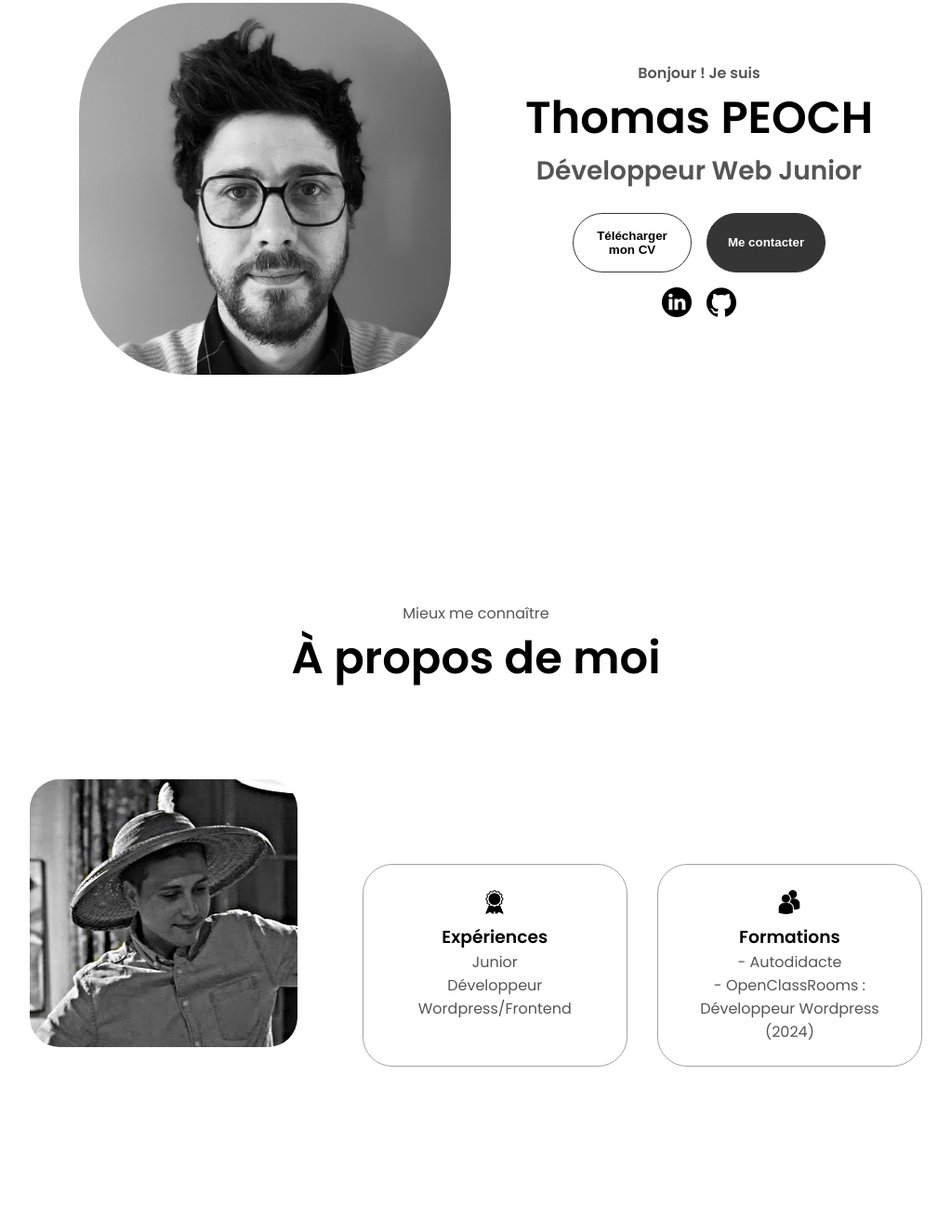
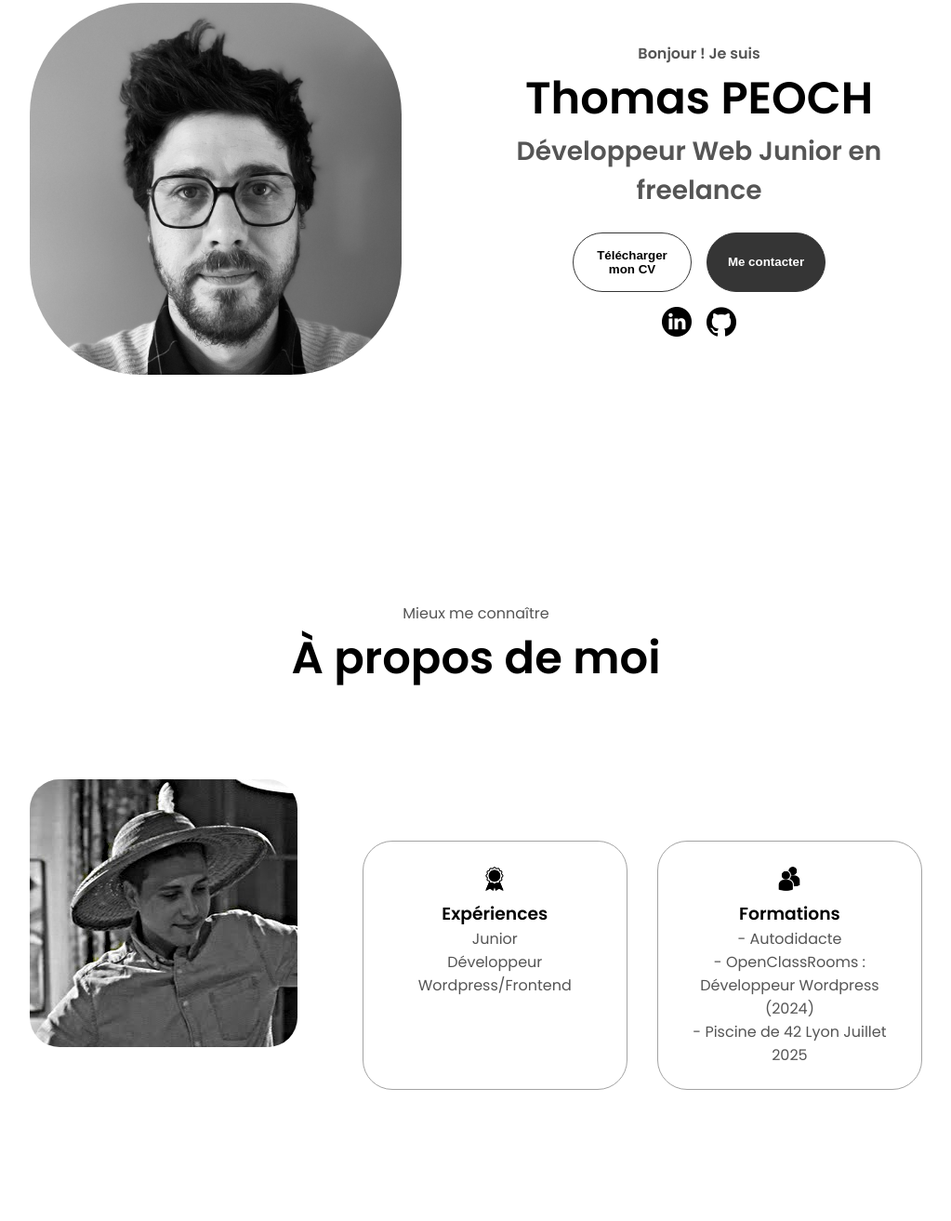
Before and after one commit to Starrpoek/Portfolio_TP, a plain HTML site: page index.html in a window 1280 px wide. Shown: the part 281-1594 px from the top of the page at 93% size, without its empty margins (128-1151 px from the left). Drawn offline with Linux system fonts and the light colour scheme.

Commit message:
MaJ en cours

```diff
--- a/index.html
+++ b/index.html
@@ -42,9 +42,9 @@
         <div class="section__text">
             <p class="section__text__p1">Bonjour ! Je suis</p>
             <h1 class="title">Thomas PEOCH</h1>
-            <p class="section__text__p2">Développeur Web Junior</p>
+            <p class="section__text__p2">Développeur Web Junior en freelance</p>
             <div class="btn-container">
-                <button class="btn btn-color-2" onclick="window.open('./assets/')">Télécharger mon CV</button>
+                <button class="btn btn-color-2" onclick="window.open('./assets/CV_TP-2025.pdf')">Télécharger mon CV</button>
                 <button class="btn btn-color-1" onclick="location.href='./#contact'">Me contacter</button>
             </div>
             <div id="socials-container">
@@ -70,7 +70,7 @@
                     <div class="details-container">
                         <img src="./assets/education.png" alt="Icone de formation" class="icon">
                         <h3>Formations</h3>
-                        <p>- Autodidacte <br>- OpenClassRooms : Développeur Wordpress (2024)</p>
+                        <p>- Autodidacte <br>- OpenClassRooms : Développeur Wordpress (2024) <br>- Piscine de 42 Lyon Juillet 2025</p>
                     </div>
                 </div>
                 <div class="text-container">
```
